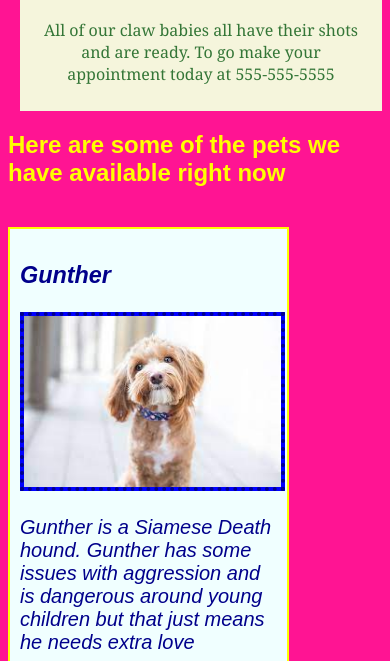
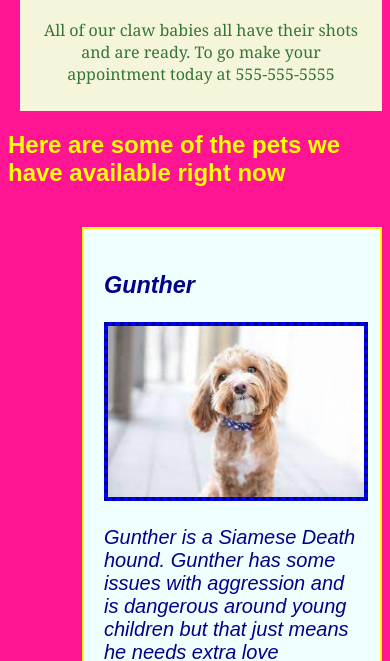
Before and after one commit to ChrisRDavila/animal-shelter, a plain HTML site: page index.html in a window 390 px wide. Shown: the part 183-844 px from the top of the page. Drawn offline with Linux system fonts and the light colour scheme.

Commit message:
added query to respond to smaller screen/phones

```diff
--- a/css/styles.css
+++ b/css/styles.css
@@ -32,3 +32,10 @@ body {font-family: sans-serif;
      background-color: blue;
      border-style: dotted;
 }
+@media screen and (max-width: 500px) {
+    .column {
+      width: 300px;
+      float: right;
+      padding: 20px;
+    }
+  }
```
